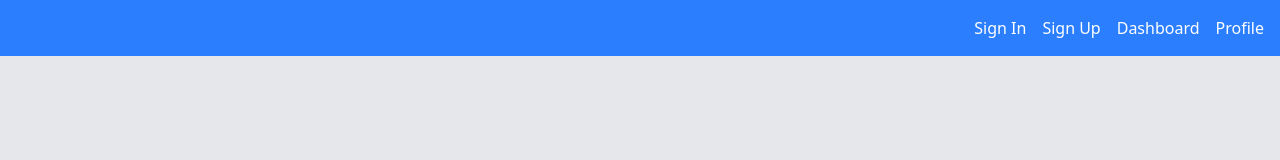
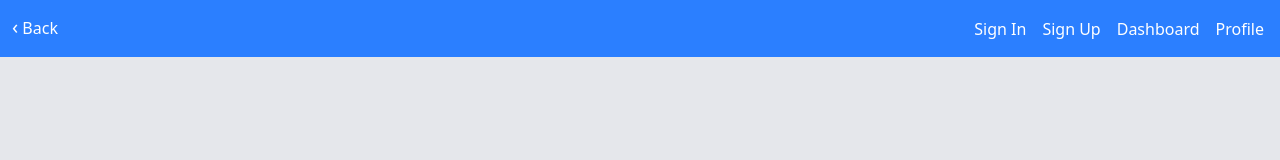
Before and after one commit to PriyanshCodes24/MediTrakk, a React (Vite) app in the folder frontend/: page /login in a window 1280 px wide. Shown: the top 160 px of the page. Built offline with nearby package versions, Linux system fonts and the light colour scheme; no server answers.

Commit message:
added Back button in navbar

```diff
--- a/frontend/src/components/Navbar.tsx
+++ b/frontend/src/components/Navbar.tsx
@@ -1,8 +1,12 @@
-import { Link, useNavigate } from "react-router-dom";
+import { Link, useNavigate, useLocation } from "react-router-dom";
 import { useAuth } from "../context/AuthContext";
 
 export const Navbar = () => {
   const { user, logout } = useAuth();
+  const location = useLocation();
+  const canGoBack = new Set(["/dashboard", "/admin-dashboard"]);
+  const showBack = canGoBack.has(location.pathname);
+  console.log(location);
   const navigate = useNavigate();
   const logoutHandler = () => {
     if (window.confirm("Are you sure you want to sign out")) {
@@ -12,8 +16,24 @@ export const Navbar = () => {
   };
 
   return (
-    <nav className="bg-blue-500 p-4 flex text-white justify-end">
-      <div className="flex gap-4">
+    <nav className="bg-blue-500 p-4 flex items-center text-white">
+      {!showBack && (
+        <button
+          type="button"
+          onClick={() =>
+            window.history.length > 1 ? navigate(-1) : navigate("/")
+          }
+          className=" hover:text-gray-200 hover:underline transition cursor-pointer"
+          aria-label="Go back"
+        >
+          <span className="text-xl leading-none inline-flex mb-1 -ml-1">
+            &#8249;
+          </span>
+          <span> Back</span>
+        </button>
+      )}
+
+      <div className="flex items-center gap-4 ml-auto">
         {/* <Link
           to="/"
           className=" hover:text-gray-200 hover:underline transition"
@@ -23,7 +43,7 @@ export const Navbar = () => {
         {!user && (
           <Link
             to="/login"
-            className="  hover:text-gray-200 hover:underline transition"
+            className=" hover:text-gray-200 hover:underline transition"
           >
             Sign In
           </Link>
--- a/frontend/src/pages/AdminDashboard.tsx
+++ b/frontend/src/pages/AdminDashboard.tsx
@@ -21,9 +21,6 @@ const AdminDashboard = () => {
     );
   }
 
-  let greet = "";
-  if (user.role === "doctor") greet = " Dr. ";
-
   return (
     <div className="h-screen px-4 py-8 bg-gray-100">
       <div className="max-w-6xl mx-auto">
--- a/frontend/src/pages/UploadReport.tsx
+++ b/frontend/src/pages/UploadReport.tsx
@@ -1,10 +1,12 @@
 import axios from "axios";
 import { useState, useRef, useCallback } from "react";
 import toast from "react-hot-toast";
+// import { useNavigate } from "react-router-dom";
 
 const API = import.meta.env.VITE_API_URL;
 
 const UploadReport = () => {
+  // const navigate = useNavigate();
   const [file, setFile] = useState<File | null>(null);
   const [dragActive, setDragActive] = useState(false);
   const [loading, setLoading] = useState(false);
```
